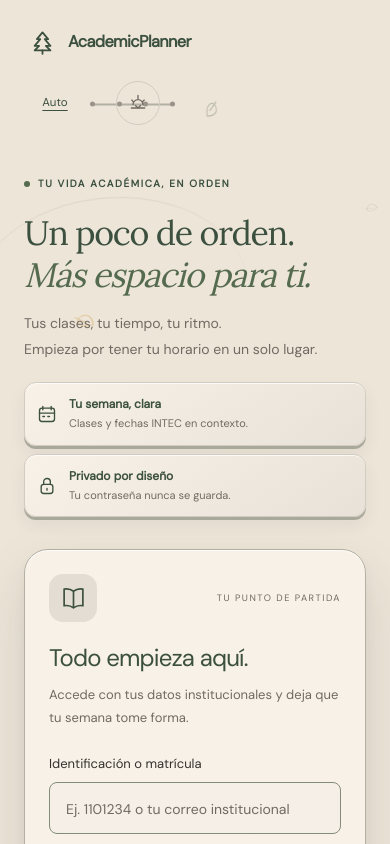
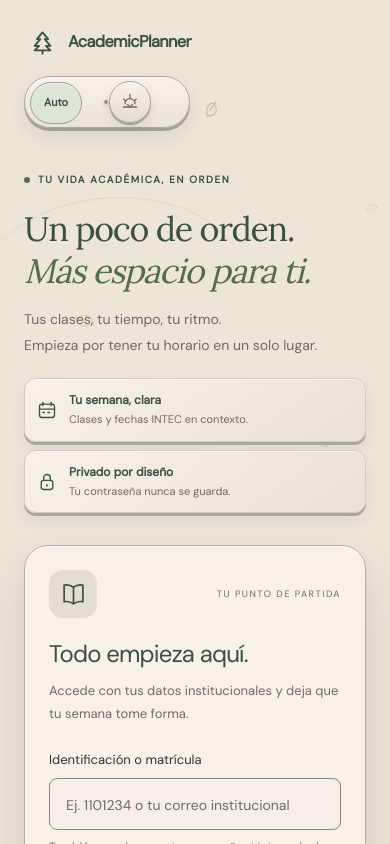
Before and after one commit to lmcaraballo/intecschedule-frontend, a React (Vite) app in the folder academicplanner-frontend/: page / in a window 390 px wide. Shown: the top 844 px of the page. Built offline with nearby package versions, Linux system fonts and the light colour scheme; no server answers.

Commit message:
fix: refine theme controls and calendar guidance

```diff
--- a/academicplanner-frontend/src/features/campus/Campus3DPreview.tsx
+++ b/academicplanner-frontend/src/features/campus/Campus3DPreview.tsx
@@ -113,7 +113,7 @@ export function Campus3DPreview({ academicClass, timing }: { academicClass: Acad
     const virtualTitle = timing === 'current' ? 'Tu clase en curso es virtual' : timing === 'next' ? 'Tu próxima clase es virtual' : 'Este encuentro es virtual';
     return <section className="campus-location-pending campus-location-virtual" aria-labelledby={titleId}>
       <Icon name="book" />
-      <div><p className="section-label">Modalidad virtual</p><h2 id={titleId}>{virtualTitle}</h2><p>Como sugerencia, revisa Campus Virtual o Moodle antes de que comience para confirmar el enlace y las instrucciones de acceso.</p><a href="https://campusvirtual.intec.edu.do/" target="_blank" rel="noopener noreferrer">Revisar Campus Virtual</a></div>
+      <div><p className="section-label">Modalidad virtual</p><h2 id={titleId}>{virtualTitle}</h2><p>Como sugerencia, revisa Campus Virtual o Moodle. Si no encuentras el enlace, verifica Microsoft Teams y tu correo institucional: el docente puede publicarlo o enviarlo por allí.</p><div className="campus-virtual-links"><a href="https://campusvirtual.intec.edu.do/" target="_blank" rel="noopener noreferrer">Campus Virtual</a><a href="https://teams.microsoft.com/" target="_blank" rel="noopener noreferrer">Abrir Microsoft Teams</a></div></div>
     </section>;
   }
   if (!building) {
--- a/academicplanner-frontend/src/features/events/CalendarConnectionProvider.tsx
+++ b/academicplanner-frontend/src/features/events/CalendarConnectionProvider.tsx
@@ -37,7 +37,7 @@ export function CalendarConnectionProvider({ children }: { children: ReactNode }
     let active = true;
     fetchCalendarConfig()
       .then((value) => { if (active) { setConfig(value); setError(null); } })
-      .catch(() => { if (active) setError('No pudimos leer la configuración de Google Calendar.'); })
+      .catch(() => { if (active) setError('No pudimos preparar la conexión con Google. Revisa tu conexión e inténtalo de nuevo.'); })
       .finally(() => { if (active) setLoading(false); });
     return () => { active = false; if (expirationTimer.current) window.clearTimeout(expirationTimer.current); };
   }, []);
--- a/academicplanner-frontend/src/features/events/EventsPage.tsx
+++ b/academicplanner-frontend/src/features/events/EventsPage.tsx
@@ -190,7 +190,7 @@ export function EventsPage() {
     {(connection.loading || loadingMessage) && <BrandSplash loading message={loadingMessage ?? 'Preparando Google Calendar'} />}
     <header className="page-heading"><div><p className="page-eyebrow">Tu tiempo, cada cosa en su lugar</p><h1 id="page-title" tabIndex={-1}>Eventos</h1><p className="page-date">Personales, clases y fechas INTEC viven en espacios separados.</p></div>{connection.token && <Button variant="secondary" onClick={connection.disconnect}>Desconectar Google</Button>}</header>
 
-    {!connection.token && <section className="calendar-onboarding" aria-labelledby="calendar-onboarding-title"><Icon name="calendar" width="28" height="28" /><div><p className="section-label">Tus calendarios, sin mezclas</p><h2 id="calendar-onboarding-title">Conecta Google Calendar</h2><p>Verás tus eventos personales existentes y AcademicPlanner creará carpetas separadas para tu horario y las fechas INTEC. El acceso permanece solo mientras esta pestaña esté abierta.</p><Button disabled={connection.loading} onClick={() => void (connection.config?.available ? connection.connect() : connection.retryPreparation())}>{connection.loading ? 'Preparando…' : connection.config?.available ? 'Conectar Google Calendar' : 'Reintentar preparación'}</Button>{!connection.loading && connection.config && !connection.config.available && <p className="connection-help">Falta configurar el Client ID OAuth en el backend.</p>}{connection.error && <p role="alert" className="preference-warning">{connection.error}</p>}</div></section>}
+    {!connection.token && <section className="calendar-onboarding" aria-labelledby="calendar-onboarding-title"><Icon name="calendar" width="28" height="28" /><div><p className="section-label">Tus calendarios, bien organizados</p><h2 id="calendar-onboarding-title">Conecta tus calendarios de Google</h2><p>Importa los eventos de tu calendario personal. Tus clases y fechas INTEC se guardarán por separado para que no se mezclen.</p><Button disabled={connection.loading} onClick={() => void (connection.config?.available ? connection.connect() : connection.retryPreparation())}>{connection.loading ? 'Preparando conexión…' : connection.config?.available ? 'Conectar con Google' : 'Reintentar conexión'}</Button>{!connection.loading && connection.config && !connection.config.available && <p className="connection-help">La conexión con Google no está disponible todavía. Vuelve a intentarlo en unos minutos.</p>}{connection.error && <p role="alert" className="preference-warning">{connection.error}</p>}</div></section>}
 
     {connection.token && <div className="event-workspace" aria-busy={busy}>
       <div className="event-tabs" role="tablist" aria-label="Carpetas de eventos">
--- a/academicplanner-frontend/src/features/preferences/PreferencesSettings.tsx
+++ b/academicplanner-frontend/src/features/preferences/PreferencesSettings.tsx
@@ -11,7 +11,7 @@ export function PreferencesSettings() {
   const [preferences, setPreferences] = useState<Preferences>(() => scheduleStorage.get()?.preferences ?? defaultPreferences);
   const [warning, setWarning] = useState(false);
   const [saved, setSaved] = useState(false);
-  const [openSection, setOpenSection] = useState<PreferenceSectionId>('start');
+  const [openSection, setOpenSection] = useState<PreferenceSectionId | null>('start');
 
   useEffect(() => scheduleStorage.subscribe(() => setPreferences(scheduleStorage.get()?.preferences ?? defaultPreferences)), []);
 
@@ -83,10 +83,10 @@ function phaseLabel(phase: 'morning' | 'day' | 'sunset' | 'night') {
 
 type PreferenceSectionId = 'start' | 'appearance' | 'information' | 'reminders';
 
-function PreferenceCard({ id, icon, title, detail, open, onOpen, children }: { id: PreferenceSectionId; icon: IconName; title: string; detail: string; open: boolean; onOpen: (id: PreferenceSectionId) => void; children: ReactNode }) {
+function PreferenceCard({ id, icon, title, detail, open, onOpen, children }: { id: PreferenceSectionId; icon: IconName; title: string; detail: string; open: boolean; onOpen: (id: PreferenceSectionId | null) => void; children: ReactNode }) {
   const contentId = `preference-section-${id}`;
   return <section className={`preference-card${open ? ' is-open' : ''}`}>
-    <h3><button type="button" className="preference-card__trigger" aria-expanded={open} aria-controls={contentId} onClick={() => onOpen(id)}>
+    <h3><button type="button" className="preference-card__trigger" aria-expanded={open} aria-controls={contentId} onClick={() => onOpen(open ? null : id)}>
       <Icon name={icon} /><span><strong>{title}</strong><small>{detail}</small></span><Icon className="preference-card__chevron" name="chevron-right" />
     </button></h3>
     {open && <div className="preference-card__body" id={contentId} role="group" aria-label={title}>{children}</div>}
--- a/academicplanner-frontend/src/theme/global.css
+++ b/academicplanner-frontend/src/theme/global.css
@@ -87,21 +87,31 @@ h1, h2, p { margin: 0; }
 @keyframes brand-glow { from { opacity: 0; transform: scale(.72); } to { opacity: 1; transform: scale(1); } }
 @keyframes brand-orbit { to { transform: rotate(360deg); } }
 @keyframes brand-leaf-drift { from { opacity: 0; transform: translate(-40px, 28px) rotate(-70deg); } 50% { opacity: .78; } to { opacity: .15; transform: translate(52px, -32px) rotate(130deg); } }
-.theme-controls { --theme-shift: 20px; position: relative; width: 164px; min-width: 164px; height: 56px; border-radius: var(--radius-pill); }
+.theme-controls { --theme-shift: 18px; position: relative; width: 184px; min-width: 184px; height: 56px; padding: 4px; border: 1px solid color-mix(in srgb, var(--border) 72%, var(--heading)); border-radius: var(--radius-pill); background: linear-gradient(180deg, color-mix(in srgb, var(--surface) 98%, white), color-mix(in srgb, var(--surface-soft) 72%, var(--surface))); box-shadow: 0 3px 0 color-mix(in srgb, var(--border) 66%, var(--heading)), 0 9px 18px rgb(31 39 25 / .09), inset 0 1px 0 rgb(255 255 255 / .78); }
 .theme-controls[data-mode='day'] { --theme-shift: 0px; }
-.theme-controls[data-mode='night'] { --theme-shift: 46px; }
-.theme-controls[data-mode='auto'][data-phase='morning'] { --theme-shift: 5px; }
-.theme-controls[data-mode='auto'][data-phase='day'] { --theme-shift: 20px; }
-.theme-controls[data-mode='auto'][data-phase='sunset'] { --theme-shift: 34px; }
-.theme-controls[data-mode='auto'][data-phase='night'] { --theme-shift: 46px; }
+.theme-controls[data-mode='night'] { --theme-shift: 52px; }
+.theme-controls[data-mode='auto'][data-phase='morning'] { --theme-shift: 0px; }
+.theme-controls[data-mode='auto'][data-phase='day'] { --theme-shift: 18px; }
+.theme-controls[data-mode='auto'][data-phase='sunset'] { --theme-shift: 35px; }
+.theme-controls[data-mode='auto'][data-phase='night'] { --theme-shift: 52px; }
 .theme-toggle, .theme-auto { display: grid; place-items: center; min-width: 44px; min-height: 44px; border: 0; border-radius: var(--radius-pill); color: var(--muted); background: transparent; }
-.theme-auto { position: absolute; z-index: 2; left: 5px; top: 5px; min-width: 52px; font-size: .72rem; }
-.theme-rail { position: absolute; left: 66px; right: 13px; top: 50%; display: flex; align-items: center; justify-content: space-between; transform: translateY(-50%); }
-.theme-rail::before { content: ''; position: absolute; left: 2px; right: 2px; height: 2px; background: color-mix(in srgb, var(--border) 78%, var(--heading)); }
-.theme-rail i { position: relative; width: 5px; height: 5px; border-radius: 50%; background: color-mix(in srgb, var(--muted) 70%, var(--surface)); }
-.theme-toggle { position: absolute; z-index: 3; left: 58px; top: 5px; border: 1px solid var(--border); transform: translateX(var(--theme-shift)); transition: transform 520ms cubic-bezier(.2,.8,.2,1), background var(--duration-fast), box-shadow var(--duration-fast); }
-.theme-auto[aria-pressed='true'] { color: var(--heading); text-decoration: underline; text-underline-offset: 4px; }
-.theme-toggle:hover, .theme-auto:hover { background: var(--surface-soft); }
+.theme-auto { position: absolute; z-index: 2; left: 5px; top: 5px; min-width: 60px; padding-inline: 8px; border: 1px solid transparent; font-size: .72rem; font-weight: 700; }
+.theme-rail { position: absolute; left: 94px; right: 38px; top: 50%; display: flex; align-items: center; justify-content: space-between; transform: translateY(-50%); }
+.theme-rail::before { content: ''; position: absolute; left: 2px; right: 2px; height: 3px; border-radius: var(--radius-pill); background: color-mix(in srgb, var(--border) 76%, var(--heading)); box-shadow: inset 0 1px 1px rgb(31 39 25 / .12); }
+.theme-rail i { position: relative; width: 6px; height: 6px; border: 1px solid var(--surface); border-radius: 50%; background: color-mix(in srgb, var(--muted) 72%, var(--surface)); box-shadow: 0 1px 2px rgb(31 39 25 / .16); }
+.theme-toggle { position: absolute; z-index: 3; left: 72px; top: 5px; border: 1px solid color-mix(in srgb, var(--border) 70%, var(--heading)); background: linear-gradient(180deg, var(--surface), var(--surface-soft)); box-shadow: 0 2px 0 color-mix(in srgb, var(--border) 66%, var(--heading)), 0 5px 10px rgb(31 39 25 / .1), inset 0 1px 0 rgb(255 255 255 / .78); transform: translateX(var(--theme-shift)); transition: transform 520ms cubic-bezier(.2,.8,.2,1), background var(--duration-fast), box-shadow var(--duration-fast); }
+.theme-auto[aria-pressed='true'] { border-color: color-mix(in srgb, var(--primary) 34%, var(--border)); background: var(--success-bg); box-shadow: inset 0 1px 0 rgb(255 255 255 / .7); color: var(--heading); }
+.theme-toggle:hover, .theme-toggle:focus-visible, .theme-auto:hover { background: var(--success-bg); }
+@media (max-width: 479px) {
+  .theme-controls { width: 166px; min-width: 166px; height: 52px; }
+  .theme-auto, .theme-toggle { min-height: 42px; }
+  .theme-auto { min-width: 52px; font-size: .68rem; }
+  .theme-rail { left: 78px; right: 42px; }
+  .theme-toggle { left: 56px; top: 4px; min-width: 42px; }
+  .theme-controls[data-mode='night'], .theme-controls[data-mode='auto'][data-phase='night'] { --theme-shift: 42px; }
+  .theme-controls[data-mode='auto'][data-phase='day'] { --theme-shift: 14px; }
+  .theme-controls[data-mode='auto'][data-phase='sunset'] { --theme-shift: 28px; }
+}
 .site-footer { display: flex; align-items: center; justify-content: space-between; gap: var(--space-4); padding: var(--space-6); margin-top: auto; color: var(--muted); font-size: .72rem; }
 .footer-note { display: flex; align-items: center; gap: var(--space-2); }
 .small-dot { width: 6px; height: 6px; display: inline-block; border-radius: 50%; background: var(--color-moss); flex-shrink: 0; }
```
Also changed, not shown: academicplanner-frontend/src/app/academic.css (+5 -3 lines), 2 other files (tests, documents, lock files or other folders).
